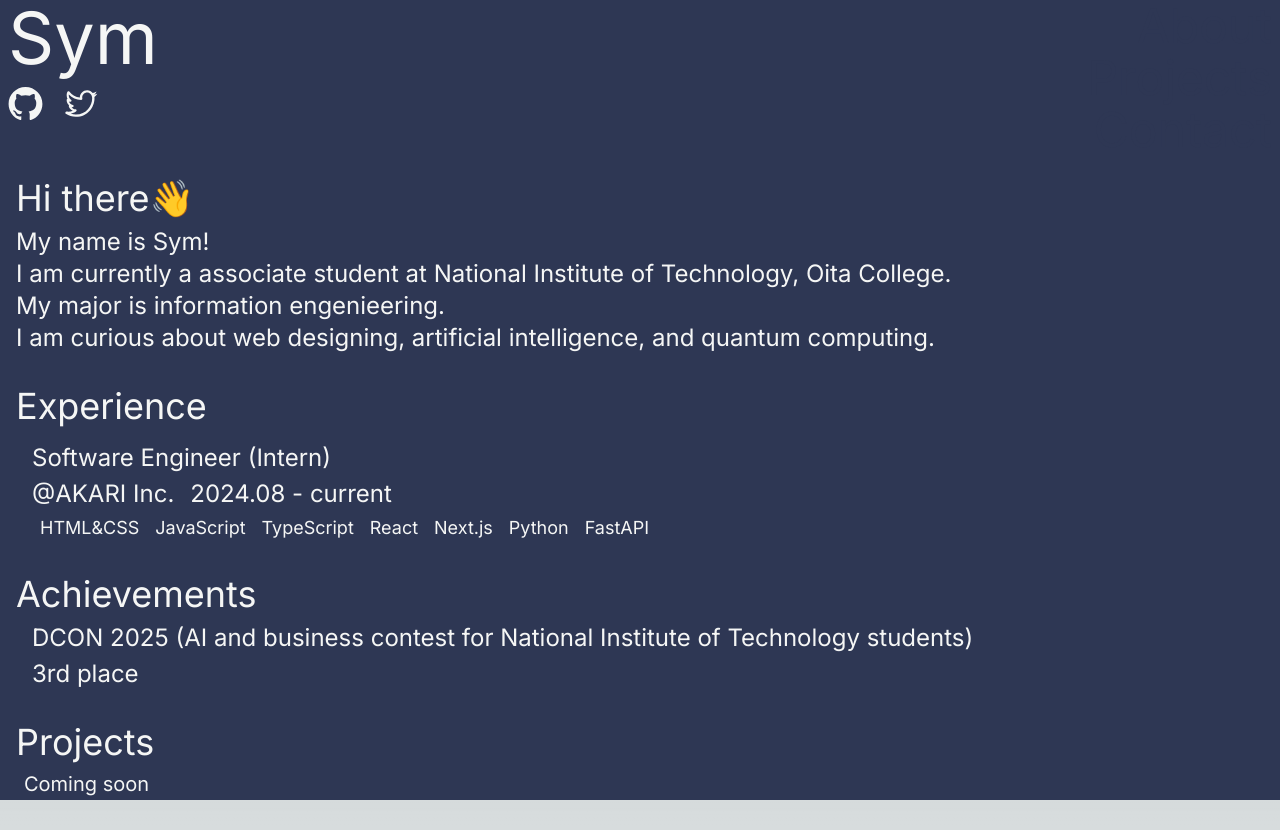
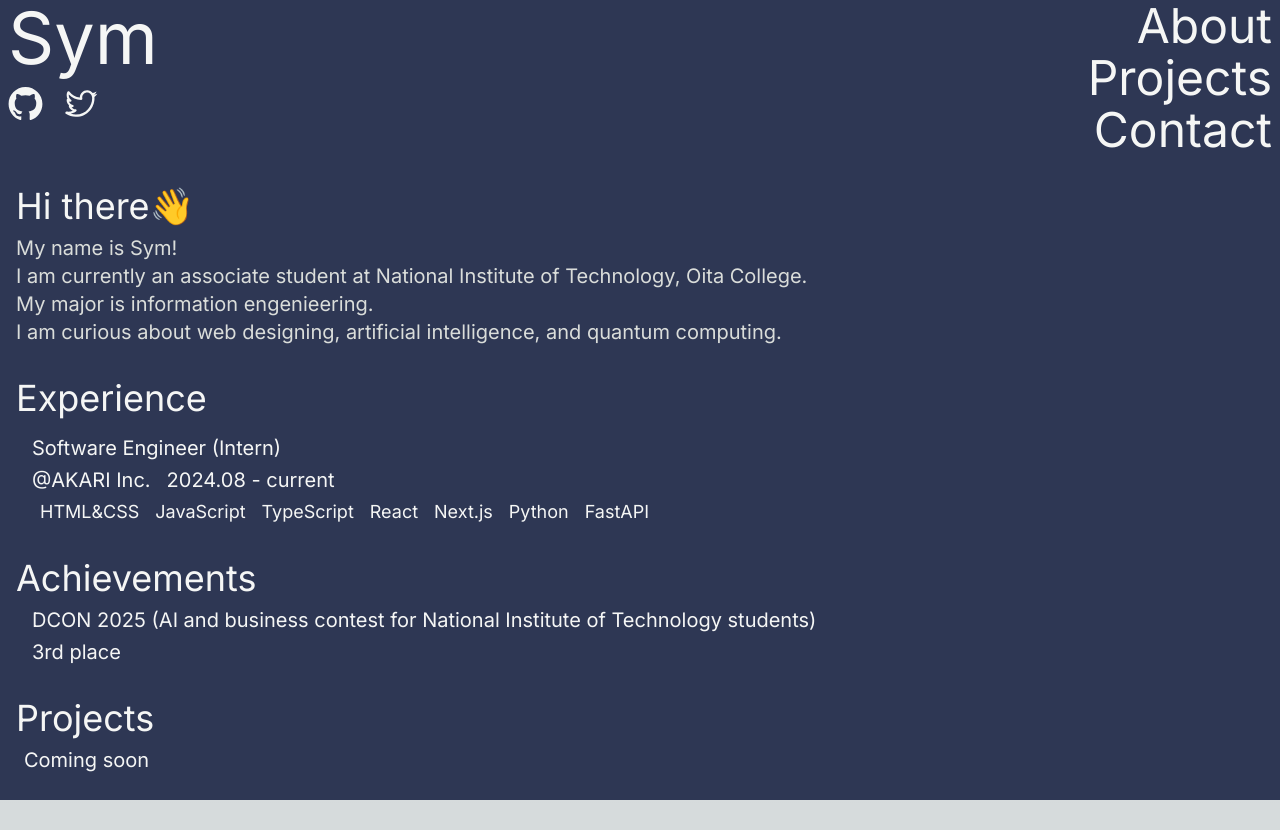
Before and after one commit to Sym521/gemi21.com, a Next.js app: page / in a window 1280 px wide. After the commit the page ends 806 px from the top, so only its background shows below. Built offline with nearby package versions, Linux system fonts and the light colour scheme.

Commit message:
chore: fixed some css

```diff
--- a/app/_components/About.tsx
+++ b/app/_components/About.tsx
@@ -4,9 +4,9 @@ export const About = () => {
     return (
         <div className="my-6 ml-4 flex-col">
             <h1 className="text-4xl mb-2">Hi there👋</h1>
-            <span className="text-2xl">
+            <span className="text-xl text-snow-200">
                 <p>My name is Sym!</p>
-                <p>I am currently a associate student at National Institute of Technology, Oita College.</p>
+                <p>I am currently an associate student at National Institute of Technology, Oita College.</p>
                 <p>My major is information engenieering.</p>
                 <p>I am curious about web designing, artificial intelligence, and quantum computing.</p>
             </span>
--- a/app/_components/Achievements.tsx
+++ b/app/_components/Achievements.tsx
@@ -4,7 +4,7 @@ export const Achievements = () => {
     return (
         <div className="my-8 ml-4 flex-col">
             <h1 className="text-4xl">Achievements</h1>
-            <div className="text-2xl mt-2 ml-4 space-y-1">
+            <div className="text-xl mt-2 ml-4 space-y-1">
                 <h2>DCON 2025 (AI and business contest for National Institute of Technology students)</h2>
                 <p>3rd place</p>
             </div>
--- a/app/_components/Experience.tsx
+++ b/app/_components/Experience.tsx
@@ -4,7 +4,7 @@ export const Experience = () => {
     return (
         <div className="mt-8 ml-4 flex-col">
             <h1 className="text-4xl">Experience</h1>
-            <div className="text-2xl mt-4 ml-4 space-y-1">
+            <div className="text-xl mt-4 ml-4 space-y-1">
                 <h2>Software Engineer (Intern)</h2>
                 <div className="flex gap-4">
                     <a href="https://akariinc.co.jp" className="hover:underline">@AKARI Inc.</a>
--- a/app/_components/Header.tsx
+++ b/app/_components/Header.tsx
@@ -17,7 +17,7 @@ export const Header = () => {
                     </div>
 
                 </div>
-                <div className="flex flex-col justify-end items-end text-3xl md:text-5xl space-y-1 mr-2 text-right text-sonavy list-none">
+                <div className="flex flex-col justify-end items-end text-3xl md:text-5xl space-y-1 mr-2 text-right list-none">
                     <Link href={"/"} className="hover:underline">About</Link>
                     <Link href={"/"} className="hover:underline">Projects</Link>
                     <Link href={"/"} className="hover:underline">Contact</Link>
--- a/app/_components/Skills.tsx
+++ b/app/_components/Skills.tsx
@@ -0,0 +1,3 @@
+export const Skills = () => {
+    <></>
+}
--- a/app/page.tsx
+++ b/app/page.tsx
@@ -9,7 +9,7 @@ export default function Home() {
   return (
     <div className="flex flex-col w-full h-screen bg-sonavy text-snow-50">
       <Header />
-      <main>
+      <main className="mt-2">
         <About />
         <Experience />
         <Achievements />
```
